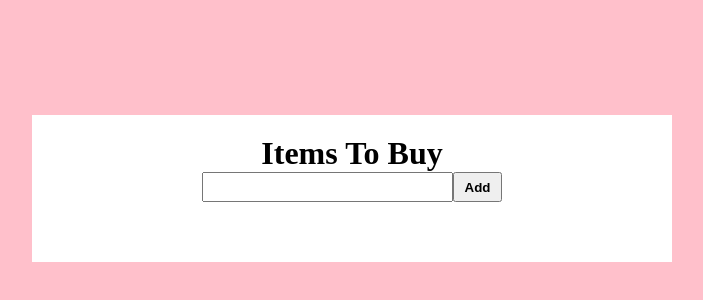
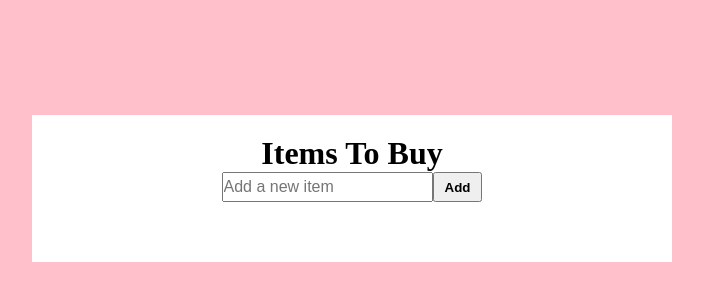
Before and after one commit to practice-ben/ShoppingList, a React app: page / in a window 1280 px wide. Shown: the part 48-348 px from the top of the page, without its empty margins (288-991 px from the left). Built offline with nearby package versions, Linux system fonts and the light colour scheme; the HTML template or start-up script is replaced by a standard one.

Commit message:
Reset input and set the font size

```diff
--- a/src/components/Form.jsx
+++ b/src/components/Form.jsx
@@ -7,10 +7,19 @@ export default function Form({setBuy}) {
             <input
                 required
                 type="text"
+                placeholder="Add a new item"
                 value={name}
                 onChange={(e) => setName(e.target.value)}
             />
-            <button type="button" onClick={() => {if(name) setBuy(name)}}>Add</button>
+            <button type="button" onClick={() => {
+                if(name){
+                    setBuy(name);
+                    setName("")
+                }
+                }}
+            >
+                Add
+            </button>
         </form>
     )
 }
--- a/src/index.css
+++ b/src/index.css
@@ -26,8 +26,7 @@ form {
   display: flex;
 }
 input {
-  font-size: 1.2rem;
-  text-align: center;
+  font-size: 16px;
   height: 100%;
 }
 button {
```
